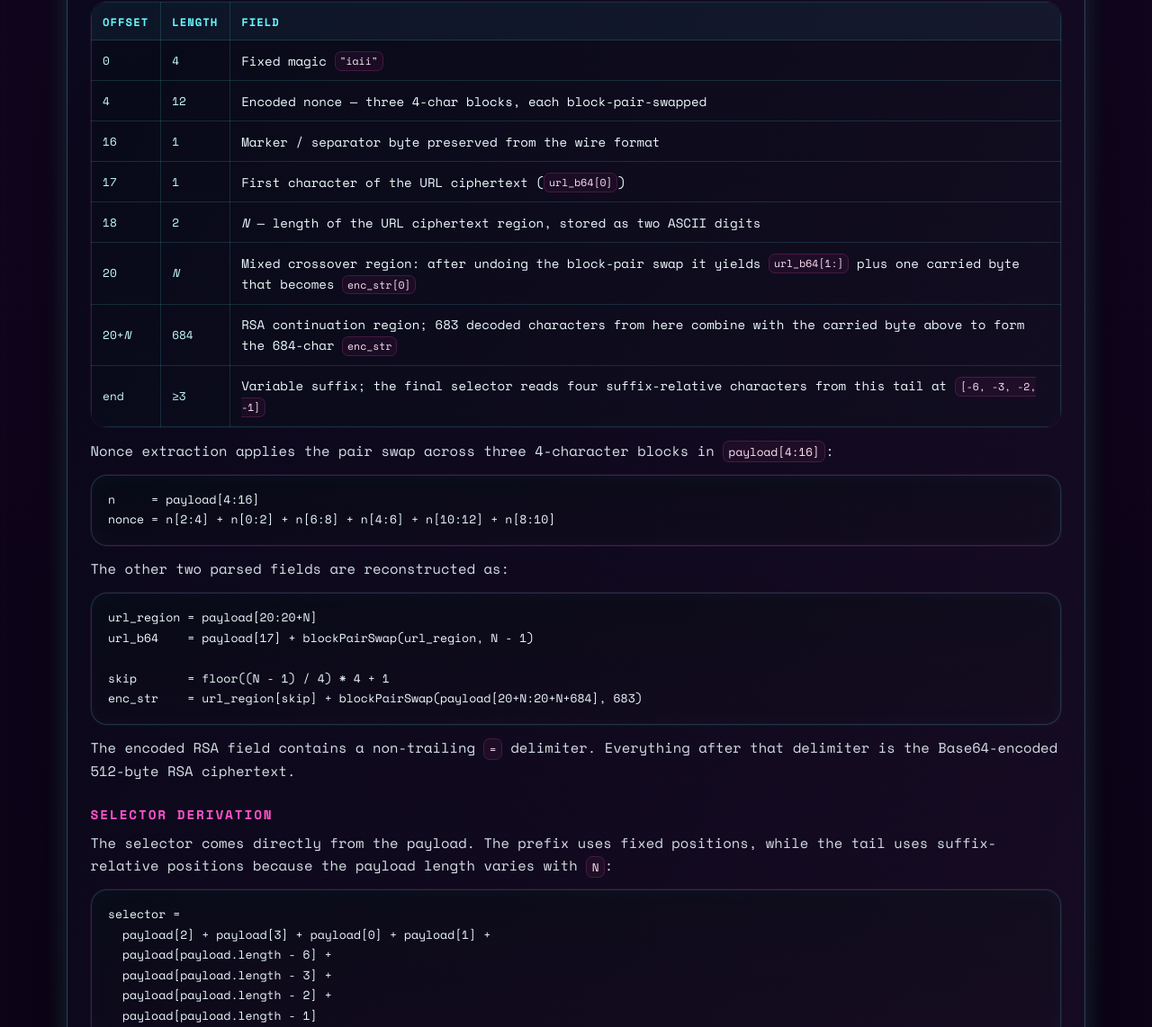
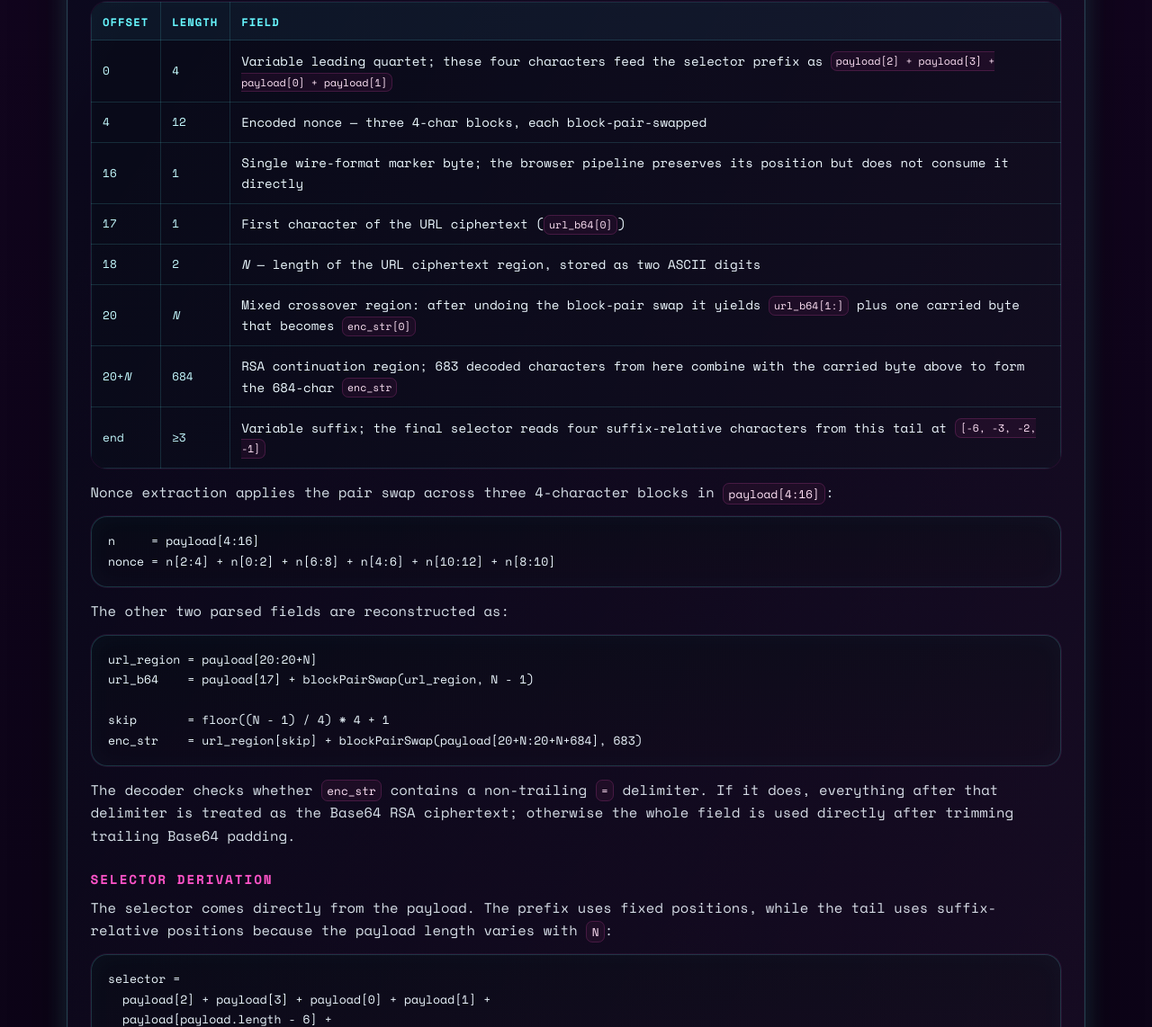
Before and after one commit to LeeeeT/happ-decryptor, a website built with Vite: page index.html in a window 1280 px wide. Shown: the part 2637-3779 px from the top of the page at 90% size. Built offline with nearby package versions, Linux system fonts and the light colour scheme.

Commit message:
Enhance documentation for payload structure and selector derivation clarity

```diff
--- a/index.html
+++ b/index.html
@@ -211,9 +211,9 @@ source = 4*k + (p + 2) mod 4</code></pre>
           <tr><th>Offset</th><th>Length</th><th>Field</th></tr>
         </thead>
         <tbody>
-          <tr><td>0</td><td>4</td><td>Fixed magic <code>"iaii"</code></td></tr>
+          <tr><td>0</td><td>4</td><td>Variable leading quartet; these four characters feed the selector prefix as <code>payload[2] + payload[3] + payload[0] + payload[1]</code></td></tr>
           <tr><td>4</td><td>12</td><td>Encoded nonce — three 4-char blocks, each block-pair-swapped</td></tr>
-          <tr><td>16</td><td>1</td><td>Marker / separator byte preserved from the wire format</td></tr>
+          <tr><td>16</td><td>1</td><td>Single wire-format marker byte; the browser pipeline preserves its position but does not consume it directly</td></tr>
           <tr><td>17</td><td>1</td><td>First character of the URL ciphertext (<code>url_b64[0]</code>)</td></tr>
           <tr><td>18</td><td>2</td><td><em>N</em> — length of the URL ciphertext region, stored as two ASCII digits</td></tr>
           <tr><td>20</td><td><em>N</em></td><td>Mixed crossover region: after undoing the block-pair swap it yields <code>url_b64[1:]</code> plus one carried byte that becomes <code>enc_str[0]</code></td></tr>
@@ -237,9 +237,10 @@ url_b64    = payload[17] + blockPairSwap(url_region, N - 1)
 skip       = floor((N - 1) / 4) * 4 + 1
 enc_str    = url_region[skip] + blockPairSwap(payload[20+N:20+N+684], 683)</code></pre>
       <p>
-        The encoded RSA field contains a non-trailing <code>=</code> delimiter.
-        Everything after that delimiter is the Base64-encoded 512-byte RSA
-        ciphertext.
+        The decoder checks whether <code>enc_str</code> contains a non-trailing
+        <code>=</code> delimiter. If it does, everything after that delimiter is
+        treated as the Base64 RSA ciphertext; otherwise the whole field is used
+        directly after trimming trailing Base64 padding.
       </p>
 
       <h4>Selector Derivation</h4>
@@ -293,8 +294,8 @@ selector.endswith(ends)       # last 2 chars</code></pre>
     ├─ skip = floor((N - 1) / 4) * 4 + 1
     ├─ enc_str = url_region[skip] + blockPairSwap(payload[20+N:20+N+684], 683)
     │  └─ yields <span class="label">684-char encoded RSA field</span>
-    ├─ locate the non-trailing <span class="label">=</span> in enc_str
-    │  └─ everything after it = <span class="label">Base64 RSA ciphertext</span>
+    ├─ if enc_str has a non-trailing <span class="label">=</span>, use the suffix after it
+    │  └─ otherwise use enc_str itself as the <span class="label">Base64 RSA ciphertext</span>
     ├─ base64-decode → <span class="label">512-byte RSA ciphertext</span>
     ├─ derive selector from payload[2,3,0,1,-6,-3,-2,-1]
     ├─ match selector against 34 conditions
```
